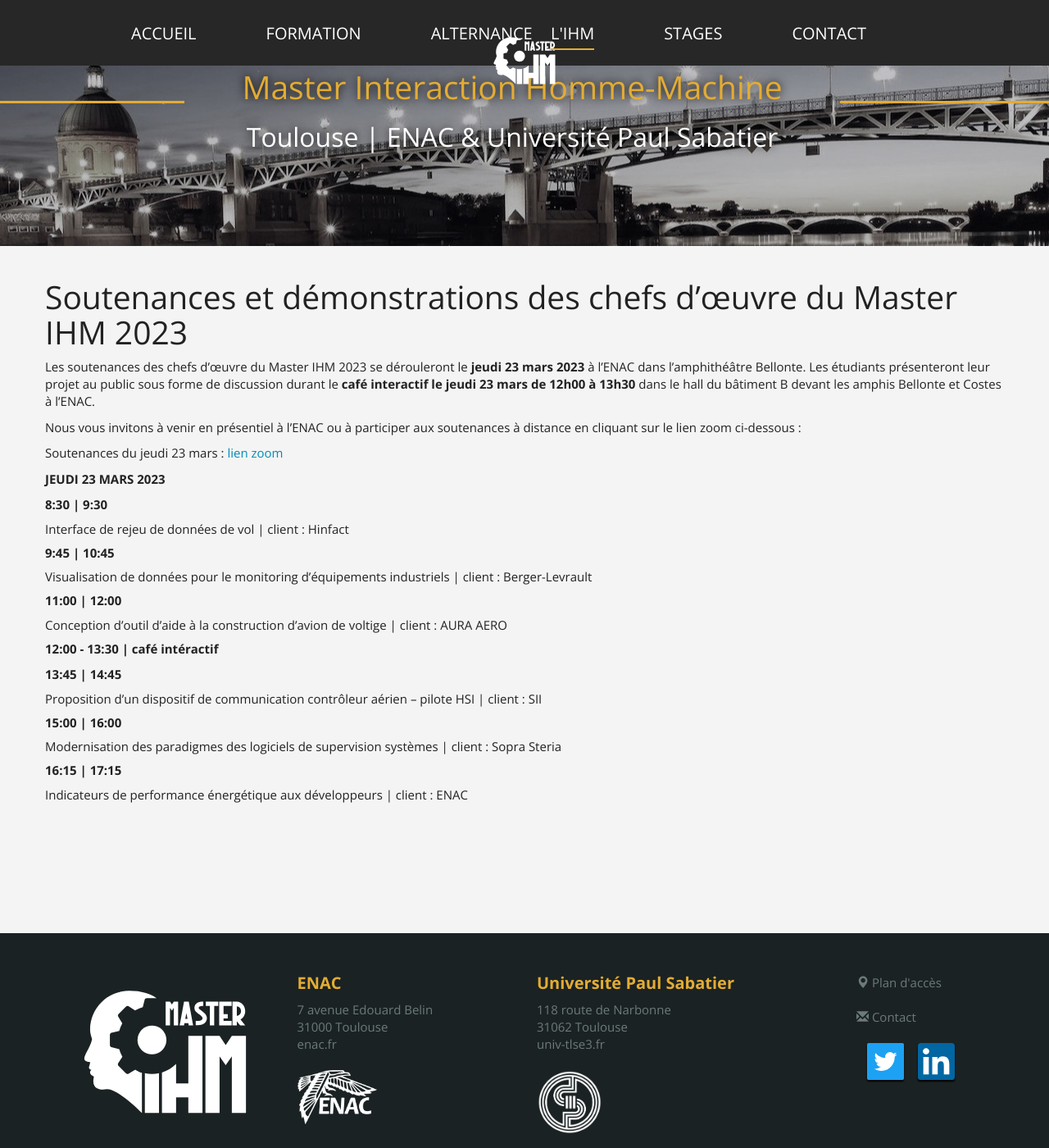
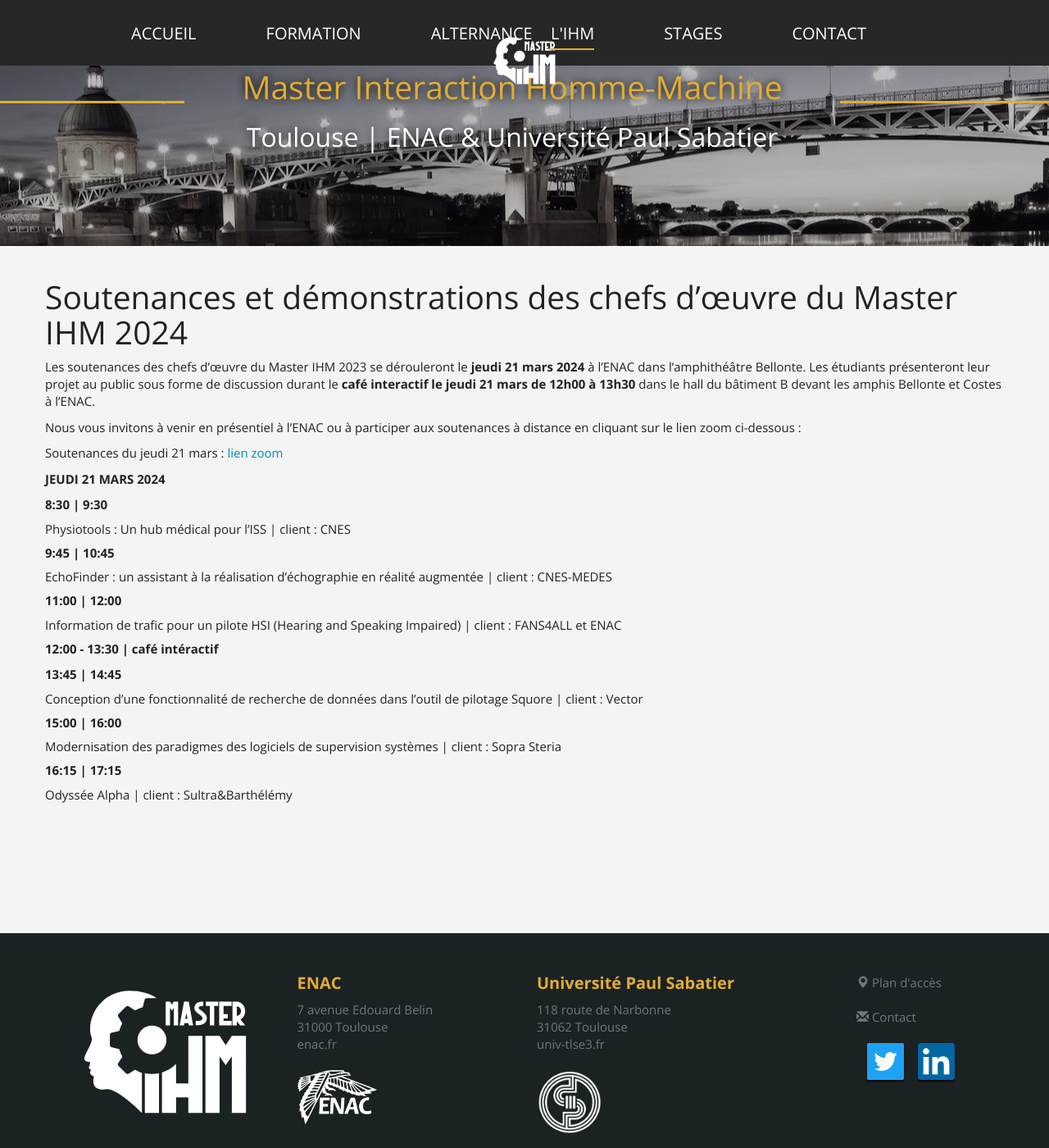
Before and after one commit to Master-IHM/master-ihm.github.io, a Jekyll site: the page built from _pages/soutenances.md, in a window 1280 px wide and 1400 px high. Shown: the whole window at 82% size. Built offline with Jekyll 4.4.1, drawn with Linux system fonts in a browser that asks for light colours.

Commit message:
Change soutenances

```diff
--- a/_pages/soutenances.md
+++ b/_pages/soutenances.md
@@ -6,37 +6,37 @@
   - /page/soutenances
 ---
 
-# Soutenances et démonstrations des chefs d'œuvre du Master IHM 2023
+# Soutenances et démonstrations des chefs d'œuvre du Master IHM 2024
 
-Les soutenances des chefs d'œuvre du Master IHM 2023 se dérouleront le **jeudi 23 mars 2023** à l'ENAC dans l'amphithéâtre Bellonte.
-Les étudiants présenteront leur projet au public sous forme de discussion durant le **café interactif le jeudi 23 mars de 12h00 à 13h30**
+Les soutenances des chefs d'œuvre du Master IHM 2023 se dérouleront le **jeudi 21 mars 2024** à l'ENAC dans l'amphithéâtre Bellonte.
+Les étudiants présenteront leur projet au public sous forme de discussion durant le **café interactif le jeudi 21 mars de 12h00 à 13h30**
 dans le hall du bâtiment B devant les amphis Bellonte et Costes à l'ENAC.
 
 Nous vous invitons à venir en présentiel à l'ENAC ou à participer aux soutenances à distance en cliquant sur le lien zoom ci-dessous :
 
-Soutenances du jeudi 23 mars : [lien zoom](https://univ-tlse3-fr.zoom.us/j/94447201620)
+Soutenances du jeudi 21 mars : [lien zoom](https://univ-tlse3-fr.zoom.us/j/92049973280)
 
 
 
-**JEUDI 23 MARS 2023**
+**JEUDI 21 MARS 2024**
 
 **8:30 \| 9:30**
 
-##### Interface de rejeu de données de vol | client : Hinfact
+##### Physiotools : Un hub médical pour l’ISS | client : CNES
 
 **9:45 \| 10:45**
 
-##### Visualisation de données pour le monitoring d'équipements industriels | client : Berger-Levrault
+##### EchoFinder : un assistant à la réalisation d’échographie en réalité augmentée | client : CNES-MEDES
 
 **11:00 \| 12:00**
 
-##### Conception d'outil d'aide à la construction d'avion de voltige | client : AURA AERO
+##### Information de trafic pour un pilote HSI (Hearing and Speaking Impaired) | client : FANS4ALL et ENAC
 
 **12:00 - 13:30 \| café intéractif**
 
 **13:45 \| 14:45**
 
-##### Proposition d'un dispositif de communication contrôleur aérien – pilote HSI | client : SII
+##### Conception d’une fonctionnalité de recherche de données dans l’outil de pilotage Squore | client : Vector
 
 **15:00 \| 16:00**
 
@@ -44,4 +44,4 @@
 
 **16:15 \| 17:15**
 
-##### Indicateurs de performance énergétique aux développeurs | client : ENAC
+##### Odyssée Alpha | client : Sultra&Barthélémy
```
Also changed, not shown: 1 other file.
